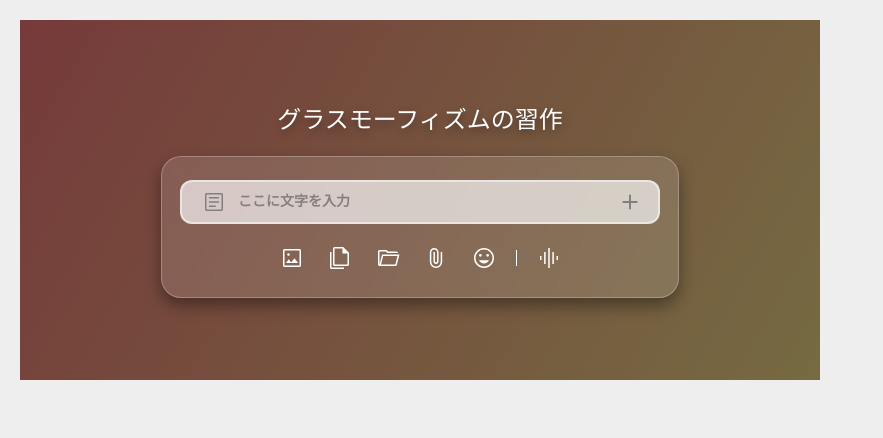
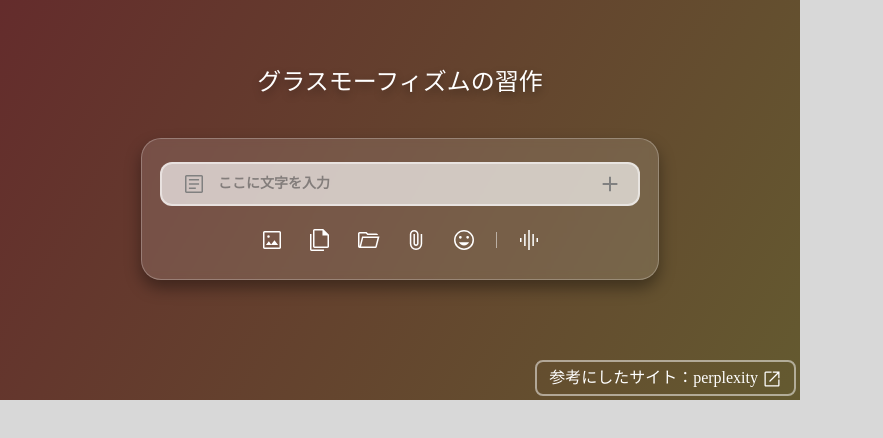
Before and after one commit to Jackylaughs/ButtonCollection, a plain HTML site: page index.html in a window 1280 px wide. Shown: the whole page, without its empty margins (0-883 px from the left). Drawn offline with Linux system fonts and the light colour scheme; a web font is replaced by a local one.

Commit message:
参考元のリンクを貼付

```diff
--- a/index.html
+++ b/index.html
@@ -36,7 +36,9 @@
                 <img src="./images/audio_icon.svg" alt="音声">
             </div>
         </div>
+        <a href="https://www.perplexity.ai/personal-computer" target="blank">参考にしたサイト：perplexity
+            <img src="./images/open_link_icon.svg" alt="リンク">
+        </a>
     </div>
-
 </body>
 </html>
--- a/style.css
+++ b/style.css
@@ -6,7 +6,7 @@
 }
 
 body{
-    background-color: #eeeeee;
+    background-color: #d8d8d8;
 }
 
 /* .zen-kaku-gothic-antique-regular {
@@ -19,17 +19,15 @@ body{
 
 .glass_background{
     /* background-image: url("./background001.jpg"); */
-    background: linear-gradient(120deg, #763a3a, #756b42);
+    background: linear-gradient(120deg, #642c2c, #645a30);
     background-size: cover;
-    height: 360px;
+    height: 400px;
     width: 800px;
     display: flex;
     flex-direction: column;
     align-items: center;
-    justify-content: center;
+    /* justify-content: center; */
     position: relative;
-    top: 20px;
-    left: 20px;
     gap: 18px;
 }
 
@@ -39,6 +37,8 @@ body{
     font-family: "Zen Kaku Gothic Antique";
     font-size: 24px;
     font-weight: 400;
+    position: absolute;
+    top: 16%;
 }
 
 .glass_container{
@@ -50,11 +50,12 @@ body{
     height: 142px;
     width: 518px;
     box-shadow: 0 8px 16px #00000060;
-    display: inline-flex;
+    display: flex;
     flex-direction: column;
     align-items: center;
     justify-content: center;
-    top: 40%;
+    position: absolute;
+    bottom: 30%;
     gap: 18px;
 }
 
@@ -137,19 +138,31 @@ body{
 
 .icon_wrap span{
     /* display: inline-block; */
-    background-color: #ffffff;
+    background-color: #ffffff80;
     height: 16px;
     width: 1px;
 }
 
-/* .icon_wrap span:nth-child(1){
-    background-color: #ff303040;
+.glass_background a{
+    color: #ffffff;
+    font-family: "Zen Kaku Gothic Antique";
+    font-size: 16px;
+    font-weight: 400;
+    text-decoration: none;
+    position: absolute;
+    bottom: 4px;
+    right: 4px;
+    padding: 4px 12px;
+    border: 2px solid #ffffff80;
+    border-radius: 8px;
+    transition: background-color 0.2s;
 }
 
-.icon_wrap span:nth-child(2){
-    background-color: #30ff3040;
+.glass_background a:hover{
+    background-color: #ffffff20;
 }
 
-.icon_wrap span:nth-child(3){
-    background-color: #3030ff40;
-} */
+.glass_background a img{
+    height: 20px;
+    width: 20px;
+}
```
Also changed, not shown: images/open_link_icon.svg (added).
